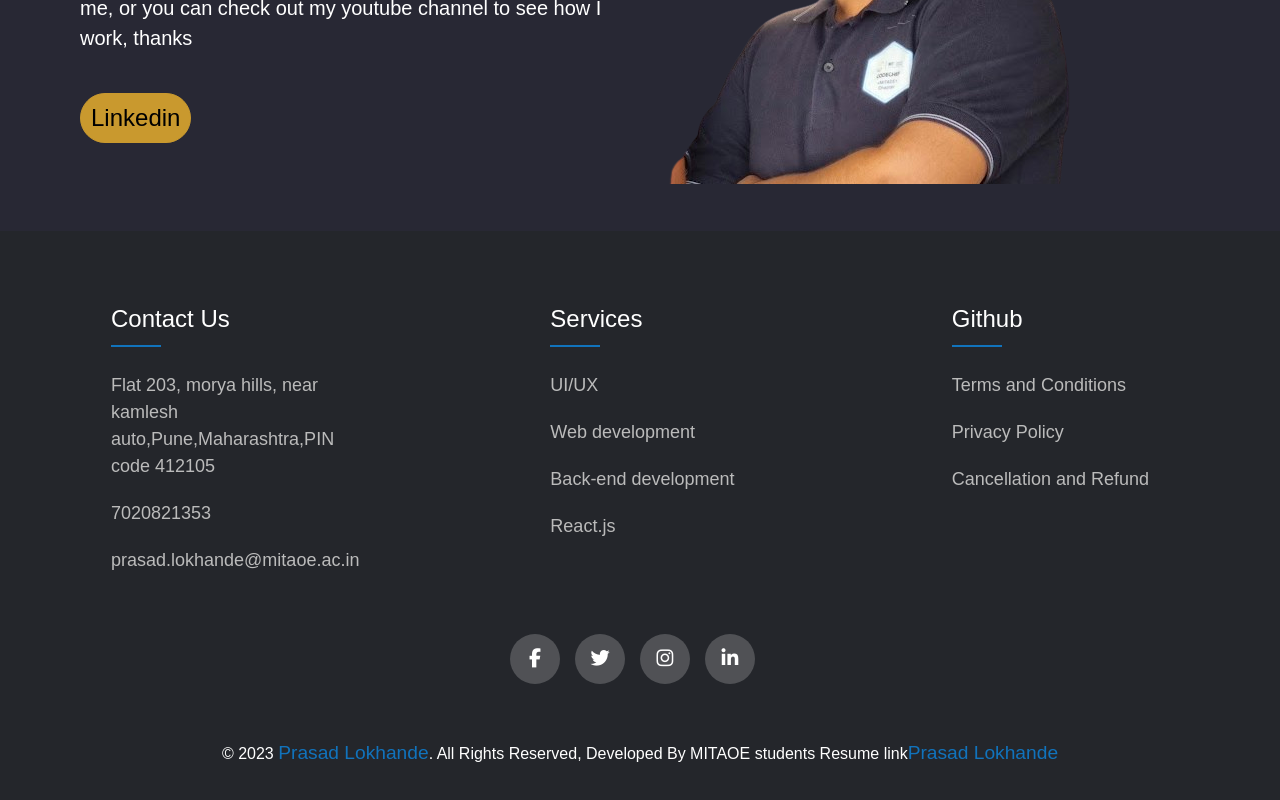
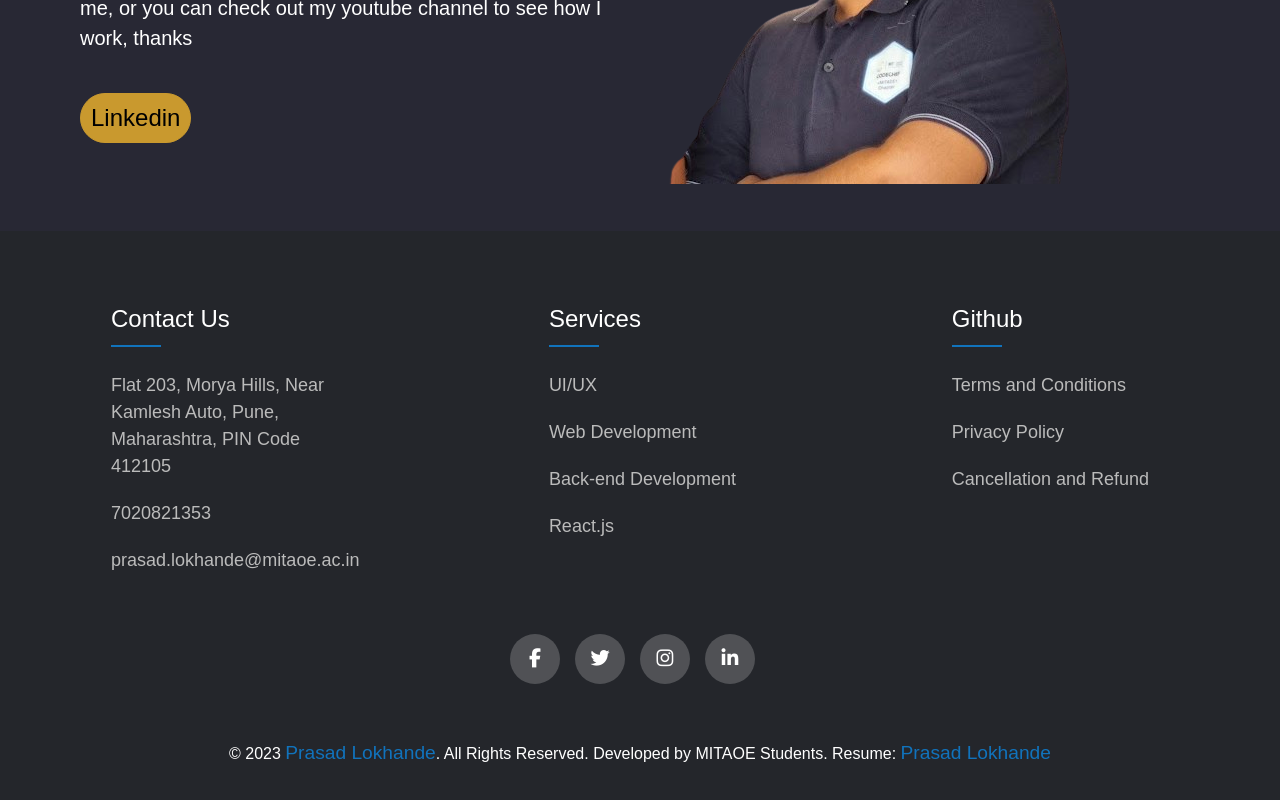
Before and after one commit to Prasadlokhande-880/portfolio, a React (Create React App) app: page / in a window 1280 px wide. Shown: the part 4564-5364 px from the top of the page. Built offline with nearby package versions, Linux system fonts and the light colour scheme; a web font is replaced by a local one.

Commit message:
Update Footer1.jsx

```diff
--- a/src/component/Footer1.jsx
+++ b/src/component/Footer1.jsx
@@ -1,64 +1,45 @@
 import React from 'react';
 import './Footer1.css';
-
 
 const Footer = () => {
   return (
     <footer className="footer">
       <div className="container">
         <div className="row">
-          <div className="footer-col">
-            <h4>Contact Us</h4>
+          <FooterColumn title="Contact Us">
             <ul>
               <li>
                 <a href="#">
-                Flat 203, morya hills, near kamlesh auto,Pune,Maharashtra,PIN code
-                412105
+                  Flat 203, Morya Hills, Near Kamlesh Auto, Pune, Maharashtra, PIN Code 412105
                 </a>
               </li>
               <li>
                 <a href="#">7020821353</a>
               </li>
               <li>
-                <a href="#">prasad.lokhande@mitaoe.ac.in</a>
+                <a href="mailto:prasad.lokhande@mitaoe.ac.in">prasad.lokhande@mitaoe.ac.in</a>
               </li>
             </ul>
-          </div>
-          <div className="footer-col">
-            <h4>Services</h4>
+          </FooterColumn>
+
+          <FooterColumn title="Services">
             <ul>
-              <li>
-                <a href="#">UI/UX</a>
-              </li>
-              <li>
-                <a href="#">Web development</a>
-              </li>
-              <li>
-                <a href="#"></a>
-              </li>
-              <li>
-                <a href="#">Back-end development</a>
-              </li>
-              <li>
-                <a href="#">React.js</a>
-              </li>
+              <li><a href="#">UI/UX</a></li>
+              <li><a href="#">Web Development</a></li>
+              <li><a href="#">Back-end Development</a></li>
+              <li><a href="#">React.js</a></li>
             </ul>
-          </div>
-          <div className="footer-col">
-            <h4>Github</h4>
+          </FooterColumn>
+
+          <FooterColumn title="Github">
             <ul>
-              <li>
-                <a href="#">Terms and Conditions</a>
-              </li>
-              <li>
-                <a href="#">Privacy Policy</a>
-              </li>
-              <li>
-                <a href="#">Cancellation and Refund</a>
-              </li>
+              <li><a href="#">Terms and Conditions</a></li>
+              <li><a href="#">Privacy Policy</a></li>
+              <li><a href="#">Cancellation and Refund</a></li>
             </ul>
-          </div>
+          </FooterColumn>
         </div>
+
         <div className="bottom">
           <div className="footer-row">
             <div className="social-links">
@@ -77,10 +58,8 @@ const Footer = () => {
             </div>
             <div className="developers">
               <p style={{ textAlign: 'center' }}>
-                © 2023{' '}
-                <a href="#home">Prasad Lokhande</a>. All Rights Reserved,
-                Developed By MITAOE students Resume link
-               <a href='https://www.linkedin.com/in/prasad-lokhande-540020254/'>Prasad Lokhande</a>
+                © 2023 <a href="#home">Prasad Lokhande</a>. All Rights Reserved. Developed by MITAOE Students.
+                Resume: <a href='https://www.linkedin.com/in/prasad-lokhande-540020254/'>Prasad Lokhande</a>
               </p>
             </div>
           </div>
@@ -90,4 +69,11 @@ const Footer = () => {
   );
 };
 
+const FooterColumn = ({ title, children }) => (
+  <div className="footer-col">
+    <h4>{title}</h4>
+    {children}
+  </div>
+);
+
 export default Footer;
```
